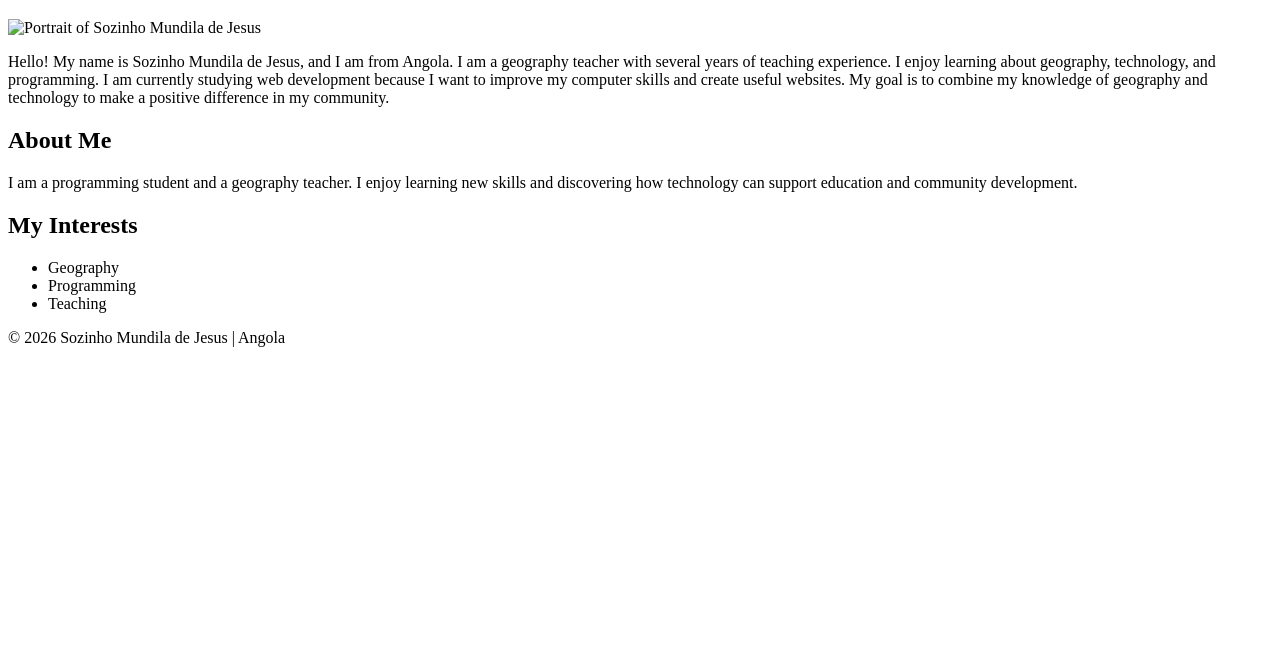
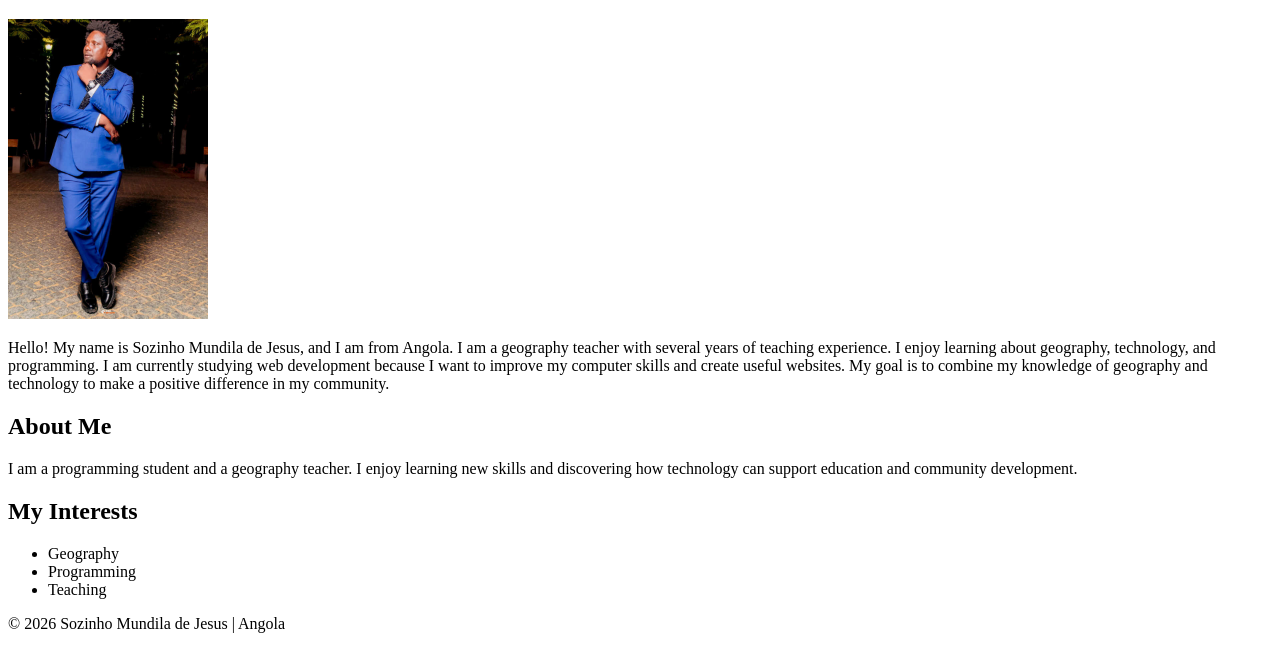
Before and after one commit to Sozinho-deJesus/wdd130, a plain HTML site: page index.html in a window 1280 px wide. Shown: the part 61-732 px from the top of the page. Drawn offline with Linux system fonts and the light colour scheme.

Commit message:
Fix image source path in index.html

```diff
--- a/index.html
+++ b/index.html
@@ -15,9 +15,9 @@
     </header>
 
     <main>
-        <img src="imagens/profile.jpg"
-             alt="Portrait of Sozinho Mundila de Jesus"
-             width="200">
+       <img src="images/profile.jpg"
+     alt="Portrait of Sozinho Mundila de Jesus"
+     width="200">
 
         <p>
             Hello! My name is Sozinho Mundila de Jesus, and I am from Angola.
```
